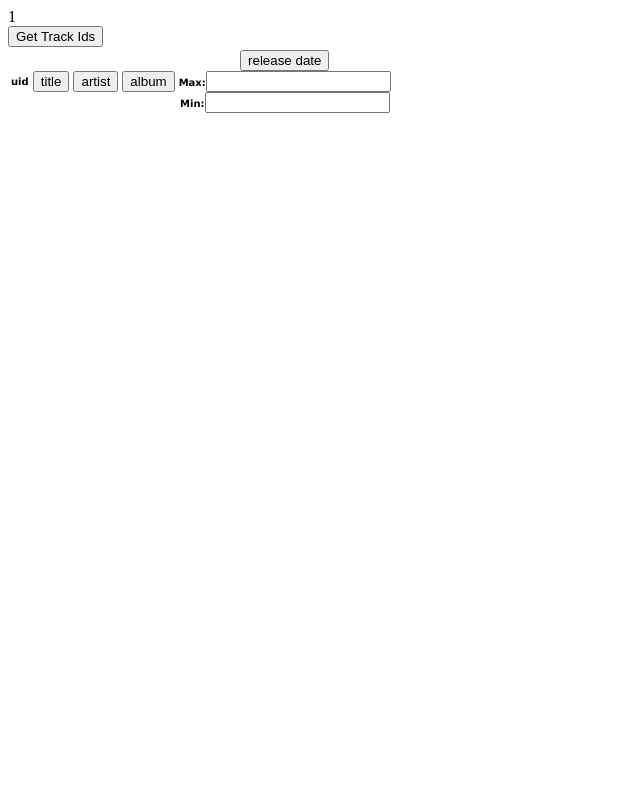
After one commit to smershon/omnisonica, a Flask app: page /1 in a window 1280 px wide. The commit adds this page. Shown: the whole page, without its empty margins (0-640 px from the left). Run offline with Flask 2, Linux system fonts and the light colour scheme; data that the repository does not hold is empty; some libraries are stand-ins or nearby versions.

Commit message:
different views and an index

```diff
--- a/omnisonica/backend.py
+++ b/omnisonica/backend.py
@@ -1,5 +1,6 @@
 from datatype import Album, Artist, Track
 import random
+import os
 import simplejson as json
 
 consonants = ['b','c','d','f','g','h','j','k','l','m',
@@ -64,27 +65,33 @@ def random_track(idx):
 def get_random_tracks(user_id=None):
     return [random_track(i) for i in xrange(1000)]
 
-def get_tracks_from_file(user_id=None):
+def get_tracks_from_file(view=None):
     tracks = []
-    with open('data/saved.json', 'rb') as f:
-        for line in f:
-            doc = json.loads(line.strip())
-            track = Track(
-                uid=doc.get('u'),
-                title=doc.get('t'),
-                duration=doc.get('d'),
-                artist=Artist(
-                    doc.get('a', {}).get('u'),
-                    doc.get('a', {}).get('n'),
-                ),
-                album=Album(
-                    uid=doc.get('c', {}).get('u'),
-                    title=doc.get('c', {}).get('t'),
-                    release_date=doc.get('c', {}).get('r')
+    try:
+        with open('data/%s.json' % view, 'rb') as f:
+            for line in f:
+                doc = json.loads(line.strip())
+                track = Track(
+                    uid=doc.get('u'),
+                    title=doc.get('t'),
+                    duration=doc.get('d'),
+                    artist=Artist(
+                        doc.get('a', {}).get('u'),
+                        doc.get('a', {}).get('n'),
+                    ),
+                    album=Album(
+                        uid=doc.get('c', {}).get('u'),
+                        title=doc.get('c', {}).get('t'),
+                        release_date=doc.get('c', {}).get('r')
+                    )
                 )
-            )
-            tracks.append(track)
+                tracks.append(track)
+    except:
+        pass
     return tracks
+
+def get_views(user_id=None):
+    return [x.split('.')[0] for x in os.listdir('data')]
 
 
 get_tracks = get_tracks_from_file
--- a/omnisonica/server.py
+++ b/omnisonica/server.py
@@ -13,11 +13,15 @@ app = Flask(__name__)
 
 @app.route('/')
 def index():
-    return render_template('index.html')
+    return render_template('index.html', views=backend.get_views())
 
-@app.route('/tracks/<user_id>')
-def tracks(user_id=None):
-    tracks = backend.get_tracks(user_id)
+@app.route('/<view>')
+def view(view='all'):
+    return render_template('tracks.html', view=view)
+
+@app.route('/j/tracks/<view>')
+def tracks(view=None):
+    tracks = backend.get_tracks(view)
     return jsonify({'tracks': [x._to_dict() for x in tracks]})
 
 if __name__ == '__main__':
--- a/omnisonica/static/js/omni.js
+++ b/omnisonica/static/js/omni.js
@@ -11,8 +11,8 @@ $(function() {
     var compiled = _.template(tmplt);
     var tracks = [];
 
-    function load_tracks(user_id, table_selector) {
-        $.get("tracks/" + user_id, function(data) {
+    function load_tracks(view, table_selector) {
+        $.get("j/tracks/" + view, function(data) {
             var idx = 0;
             _(data.tracks).forEach(function(t) {
                 t.idx = idx++;
@@ -35,9 +35,7 @@ $(function() {
     }
 
     function order_tracks(table, sort_fn, reverse) {
-        console.log(tracks[0]);
         tracks = _.sortBy(tracks, sort_fn);
-        console.log(tracks[0]);
         if (reverse) {
             tracks.reverse();
         }
@@ -83,7 +81,7 @@ $(function() {
 
 
     sortable_table("#tracktable");
-    load_tracks("some_id", "#tracktable .data");
+    load_tracks($("#view").html(), "#tracktable .data");
     $("#get_track_ids").click(function() {
         show_track_ids();
     });
--- /dev/null
+++ b/omnisonica/templates/tracks.html
@@ -0,0 +1,30 @@
+<html>
+<head>
+  <script src="static/js/external/lodash.js"></script>
+  <script src="static/js/external/jquery-2.2.1.min.js"></script>
+  <script src="static/js/omni.js"></script>
+  <div id="view">{{ view }}</div>
+</head>
+
+<body>
+<button id="get_track_ids">Get Track Ids</button><br/>
+
+  <table id="tracktable" style="font-size:10px;font-family:Verdana;">
+    <tr class="header">
+      <th class="column_uid">uid</th>
+      <th class="column_track"><button class="sort_button">title</button></th>
+      <th class="column_artist"><button class="sort_button">artist</button></th>
+      <th class="column_album"><button class="sort_button">album</button></th>
+      <th class="column_release">
+        <button class="sort_button">release date</button><br/>
+        Max:<input type="text" id="max_date"></input><br/>
+        Min:<input type="text" id="min_date"></input>
+      </th>
+    </tr>
+    <tbody class="data">
+    </tbody>
+  </table>
+
+</body>
+
+</html>
```
Also changed, not shown: omnisonica/templates/index.html (+3 -22 lines).
